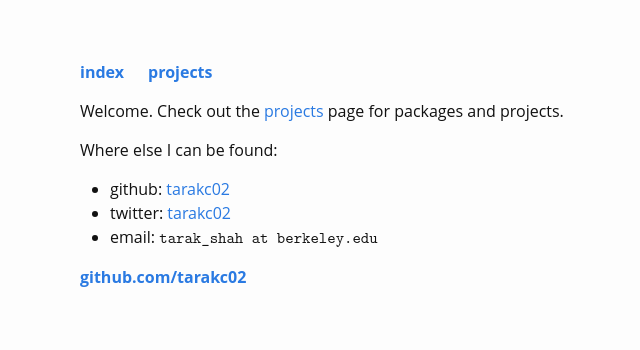
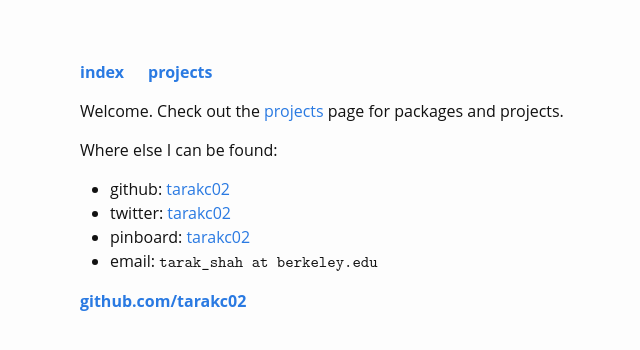
Before and after one commit to tarakc02/tarakc02.github.io, a Jekyll site: the page built from index.md, in a window 1280 px wide. Shown: the top 350 px of the page, without its empty margins (112-752 px from the left). Built offline with Jekyll 4.4.1, drawn with Linux system fonts in a browser that asks for light colours.

Commit message:
add pinboard link to index

```diff
--- a/index.md
+++ b/index.md
@@ -11,4 +11,5 @@ Where else I can be found:
 
 - github: [tarakc02](https://github.com/tarakc02/)
 - twitter: [tarakc02](https://twitter.com/tarakc02)
+- pinboard: [tarakc02](https://pinboard.in/u:tarakc02)
 - email: <span class = "typewriter">tarak_shah at berkeley.edu</span>
```
